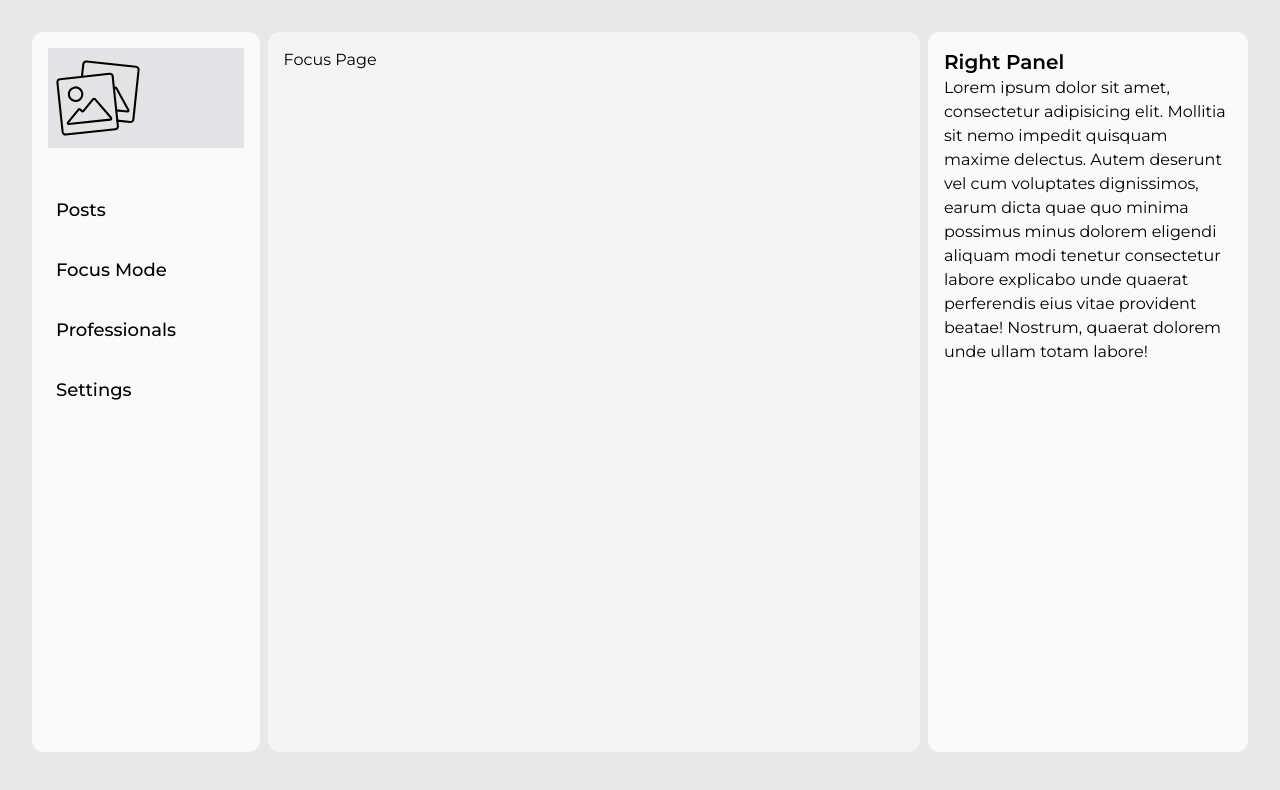
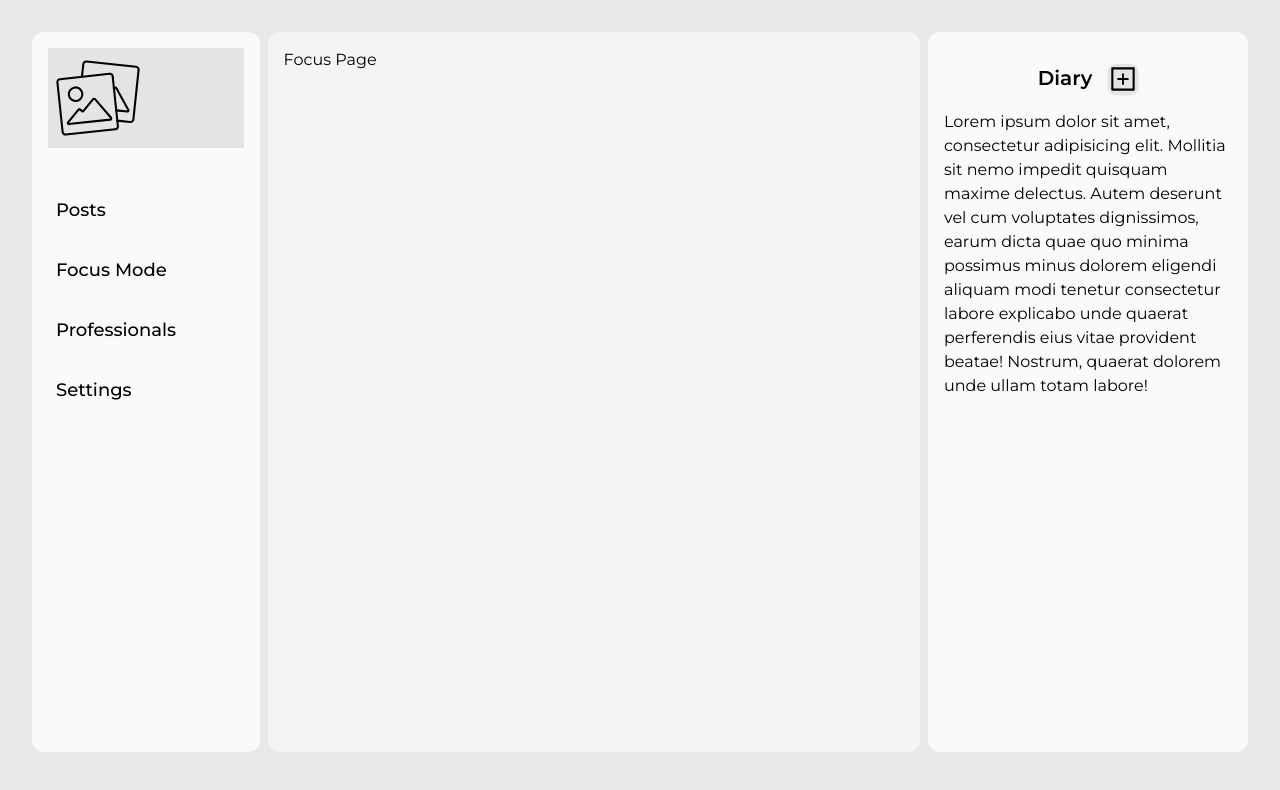
Before and after one commit to VictorJThomas/Zenify, a Next.js app: page /dashboard/focus in a window 1280 px wide. Shown: the top 790 px of the page. Built offline with nearby package versions, Linux system fonts and the light colour scheme; no server answers.

Commit message:
Diary UI

```diff
--- a/src/components/RightPanel.tsx
+++ b/src/components/RightPanel.tsx
@@ -1,17 +1,26 @@
+import { AiOutlinePlusSquare } from 'react-icons/ai';
+
 const RightPanel = () => {
-    return (
-        <aside className="p-4 basis-1/2 max-w-[40vh] bg-zinc-50 h-[calc(90vh)] rounded-xl">
-        <h1 className="font-semibold text-xl">Right Panel</h1>
-        <div>
-          Lorem ipsum dolor sit amet, consectetur adipisicing elit. Mollitia sit
-          nemo impedit quisquam maxime delectus. Autem deserunt vel cum
-          voluptates dignissimos, earum dicta quae quo minima possimus minus
-          dolorem eligendi aliquam modi tenetur consectetur labore explicabo
-          unde quaerat perferendis eius vitae provident beatae! Nostrum, quaerat
-          dolorem unde ullam totam labore!
+  return (
+    <aside className="p-4 basis-1/2 max-w-[40vh] bg-zinc-50 h-[calc(90vh)] rounded-xl">
+      <div className="flex flex-2 gap-4 m-4 justify-center">
+        <div className="font-semibold text-xl">Diary</div>
+        <div className="cursor-pointer overflow-hidden rounded-lg bg-zinc-200 shadow hover:bg-zinc-300 hover:scale-105">
+          <div className="">
+            <AiOutlinePlusSquare size="30"  />
+          </div>
         </div>
-      </aside>
-    )
-}
+      </div>
+      <div>
+        Lorem ipsum dolor sit amet, consectetur adipisicing elit. Mollitia sit
+        nemo impedit quisquam maxime delectus. Autem deserunt vel cum voluptates
+        dignissimos, earum dicta quae quo minima possimus minus dolorem eligendi
+        aliquam modi tenetur consectetur labore explicabo unde quaerat
+        perferendis eius vitae provident beatae! Nostrum, quaerat dolorem unde
+        ullam totam labore!
+      </div>
+    </aside>
+  );
+};
 
-export default RightPanel
+export default RightPanel;
```
